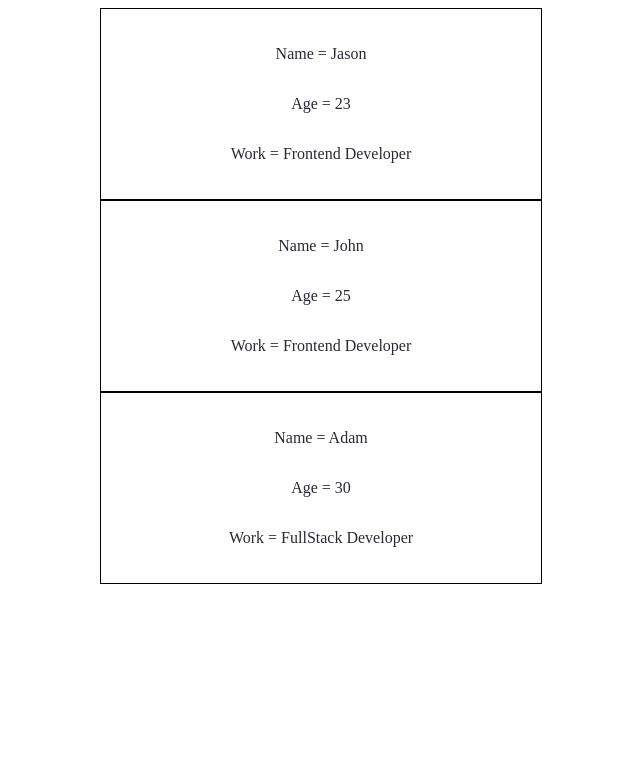
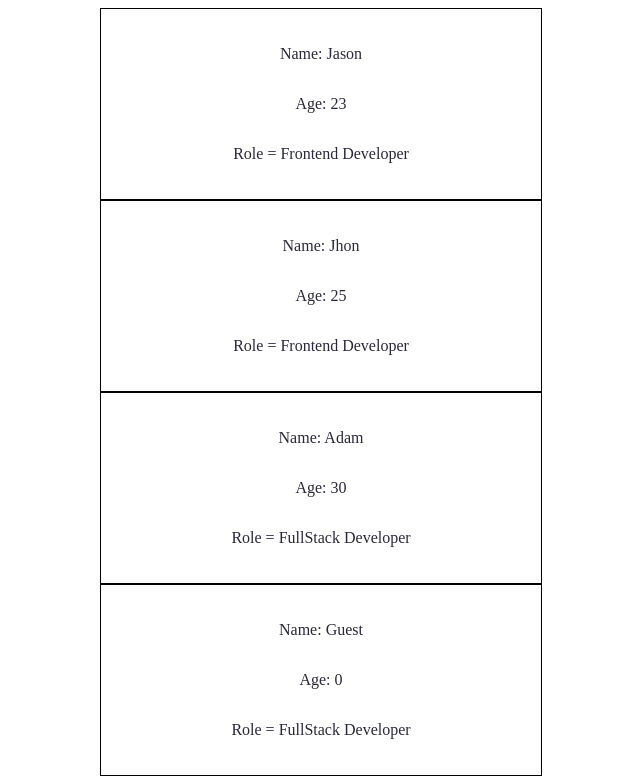
Before and after one commit to Harris-PS/Profile-card-React, a React (Vite) app: page / in a window 1280 px wide. Shown: the top 778 px of the page, without its empty margins (319-959 px from the left). Built offline with nearby package versions, Linux system fonts and the light colour scheme.

Commit message:
Used proptypes for type checking

```diff
--- a/package.json
+++ b/package.json
@@ -10,6 +10,7 @@
     "preview": "vite preview"
   },
   "dependencies": {
+    "prop-types": "^15.8.1",
     "react": "^19.2.0",
     "react-dom": "^19.2.0"
   },
--- a/src/App.jsx
+++ b/src/App.jsx
@@ -4,19 +4,17 @@ function App() {
 
   return (
    <>
-      <Profile>
-        <p>Name = Jason</p>
-        <p>Age = 23</p>
-        <p>Work = Frontend Developer</p>
+      <Profile name = "Jason" age = {23}>
+        <p>Role = Frontend Developer</p>
+      </Profile>
+      <Profile name = "Jhon" age= {25}>
+        <p>Role = Frontend Developer</p>
+      </Profile>
+      <Profile name = "Adam" age= {30}>
+        <p>Role = FullStack Developer</p>
       </Profile>
       <Profile>
-        <p>Name = John</p>
-        <p>Age = 25</p>
-        <p>Work = Frontend Developer</p>
-      </Profile> <Profile>
-        <p>Name = Adam</p>
-        <p>Age = 30</p>
-        <p>Work = FullStack Developer</p>
+        <p>Role = FullStack Developer</p>
       </Profile>
    </>
   );
--- a/src/Profile.jsx
+++ b/src/Profile.jsx
@@ -1,9 +1,19 @@
-function Profile(props){
+import PropTypes from 'prop-types'
+
+function Profile({ name = "Guest", age = 0, children }){
   return (
     <div className="details">
-      {props.children}
+      <p>Name: {name}</p>
+      <p>Age: {age}</p>
+      {children}
     </div>
-  )
+  );
 }
 
+Profile.propTypes = {
+  name: PropTypes.string,
+  age: PropTypes.number,
+}
+
+
 export default Profile
```
Also changed, not shown: 1 other file (tests, documents, lock files or other folders).
